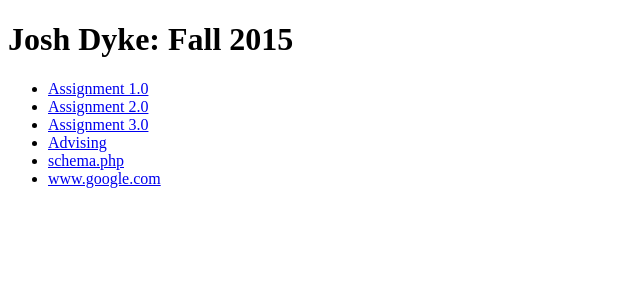
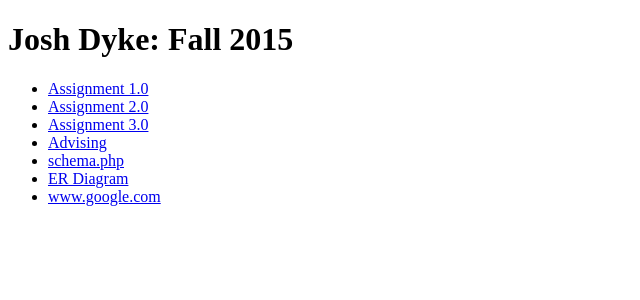
Before and after one commit to joshdyke/cs148develop, a PHP site: page /sitemap.php in a window 1280 px wide. Shown: the top 300 px of the page, without its empty margins (0-640 px from the left). Run offline with PHP 8.4, Linux system fonts and the light colour scheme.

Commit message:
Er diagram n such

```diff
--- a/sitemap.php
+++ b/sitemap.php
@@ -19,6 +19,7 @@
             <li><a href="assignment3.0/join.php">Assignment 3.0</a></li>
             <li><a href="advising/index.php">Advising</a></li>
             <li><a href="advising/schema.pdf">schema.php</a></li>
+            <li><a href="ER_Diagram.jpg">ER Diagram</a></li>
             <li><a href="https://www.google.com/">www.google.com</a></li>
         </ul>
     </body>
```
Also changed, not shown: ER_Diagram.jpg (added).
